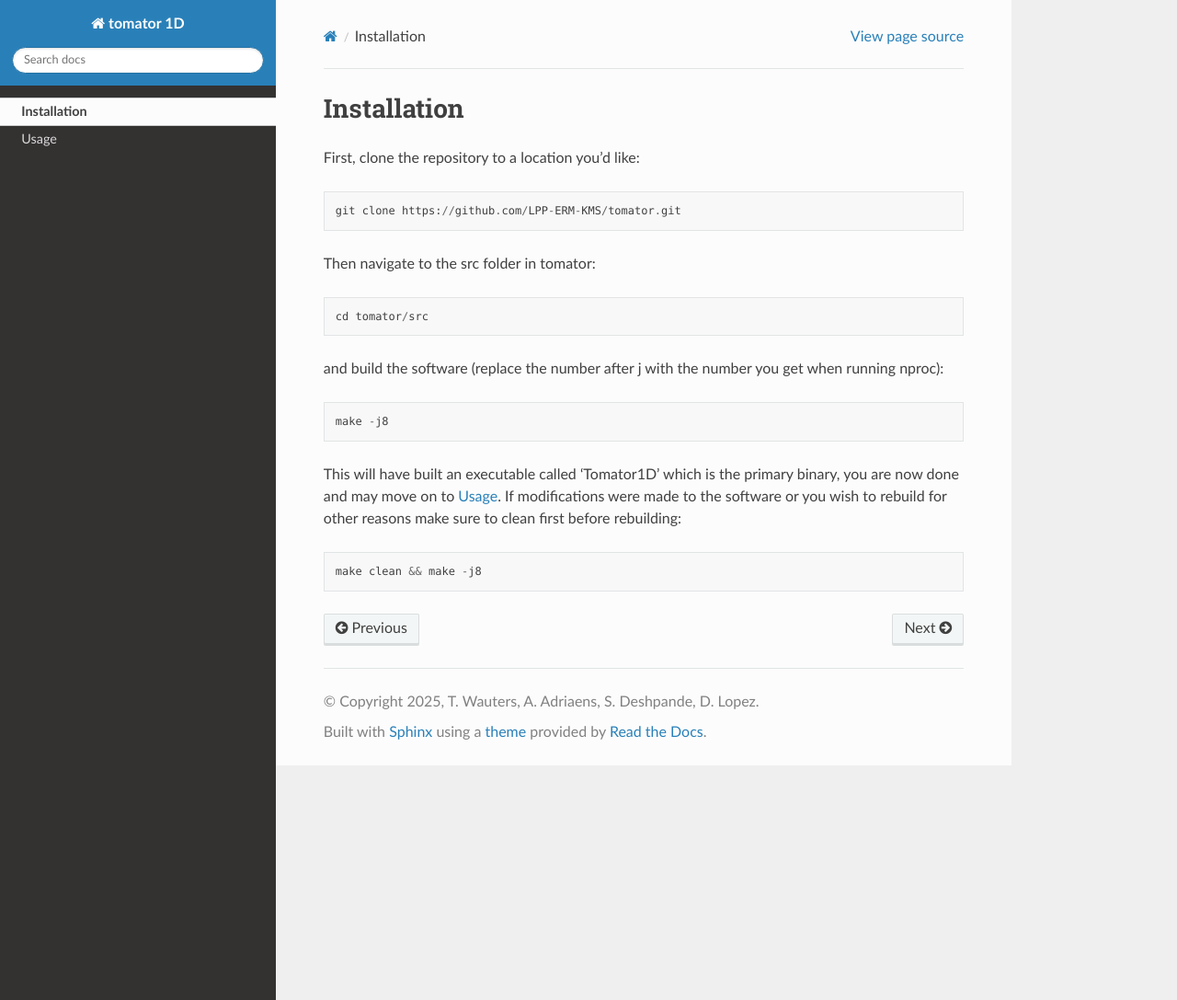
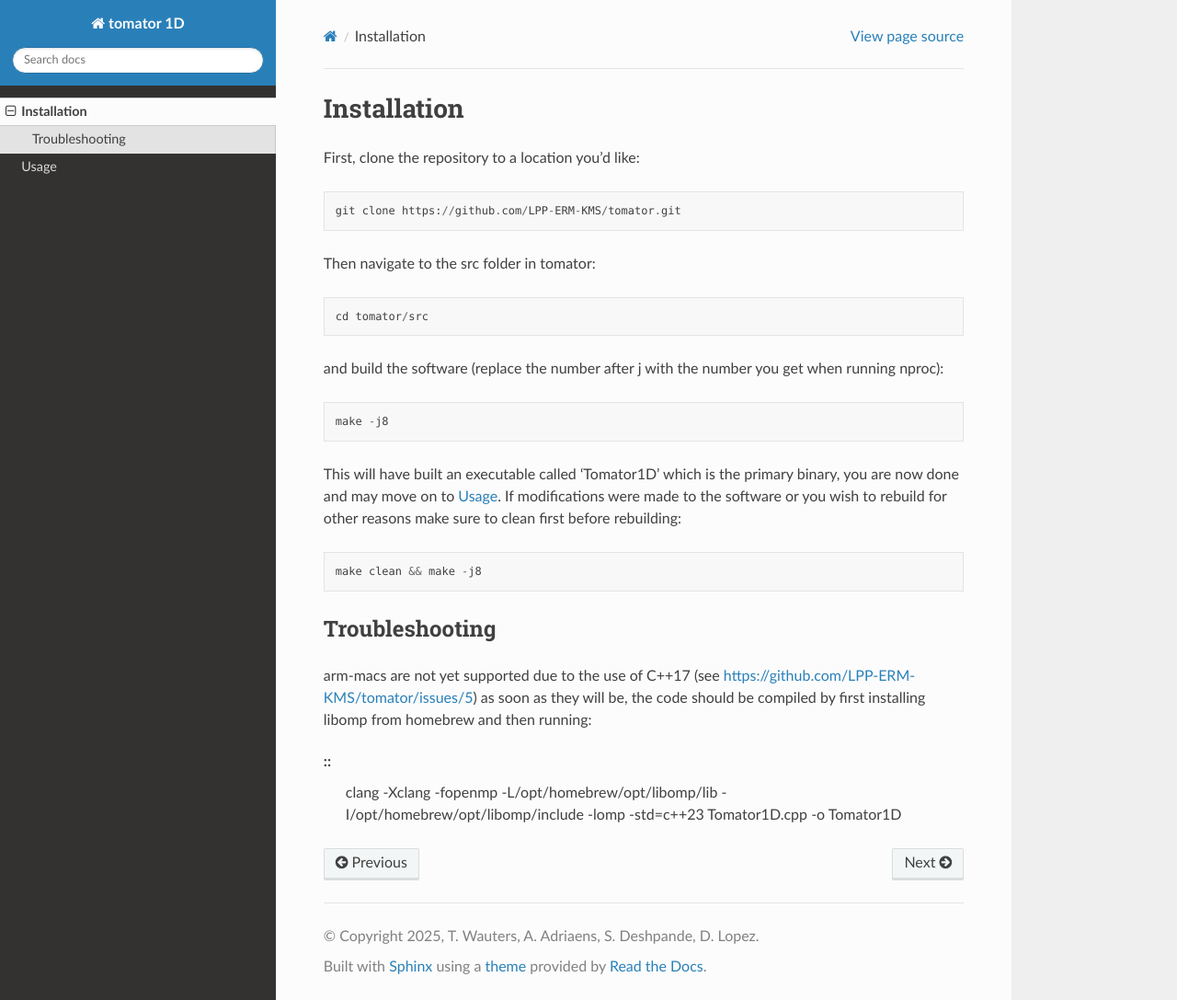
Before and after one commit to LPP-ERM-KMS/tomator, a Sphinx documentation site: the page built from docs/source/Installation.rst, in a window 1280 px wide and 1087 px high. Shown: the whole window at 92% size. Built offline with Sphinx 7.4.7 and the Read the Docs theme 3.1.0, drawn with Linux system fonts in a browser that asks for light colours.

Commit message:
can't compile on ARM

```diff
--- a/docs/source/Installation.rst
+++ b/docs/source/Installation.rst
@@ -15,3 +15,13 @@ to the software or you wish to rebuild for other reasons make sure to clean
 first before rebuilding:
 ::
     make clean && make -j8
+
+
+Troubleshooting
+---------------
+
+arm-macs are not yet supported due to the use of C++17 (see https://github.com/LPP-ERM-KMS/tomator/issues/5)
+as soon as they will be, the code should be compiled by first installing libomp from homebrew and then running:
+
+::
+        clang -Xclang -fopenmp -L/opt/homebrew/opt/libomp/lib -I/opt/homebrew/opt/libomp/include -lomp -std=c++23 Tomator1D.cpp -o Tomator1D
```
Also changed, not shown: docs/source/Usage.rst (+7 -0 lines), 1 other file.
